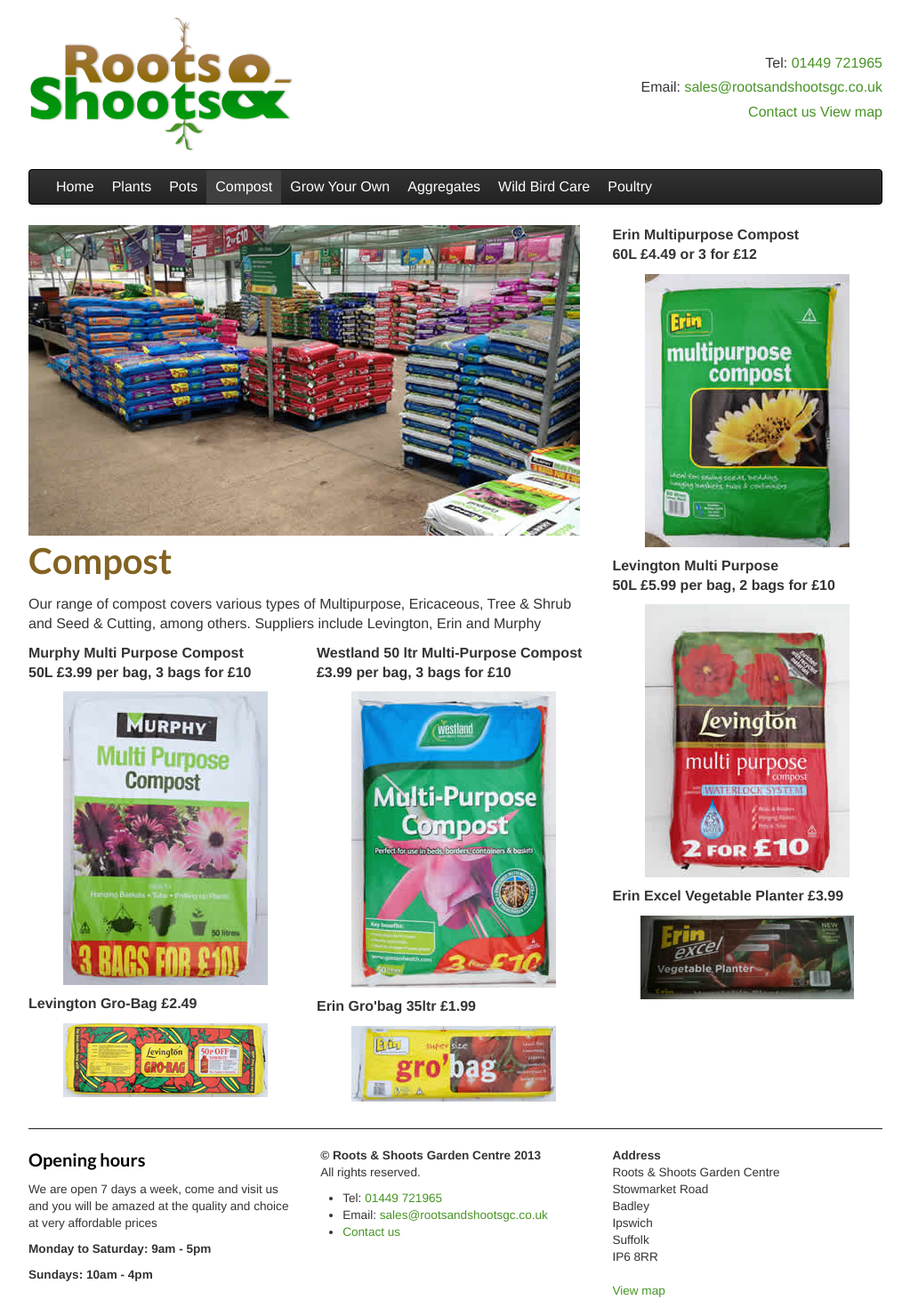
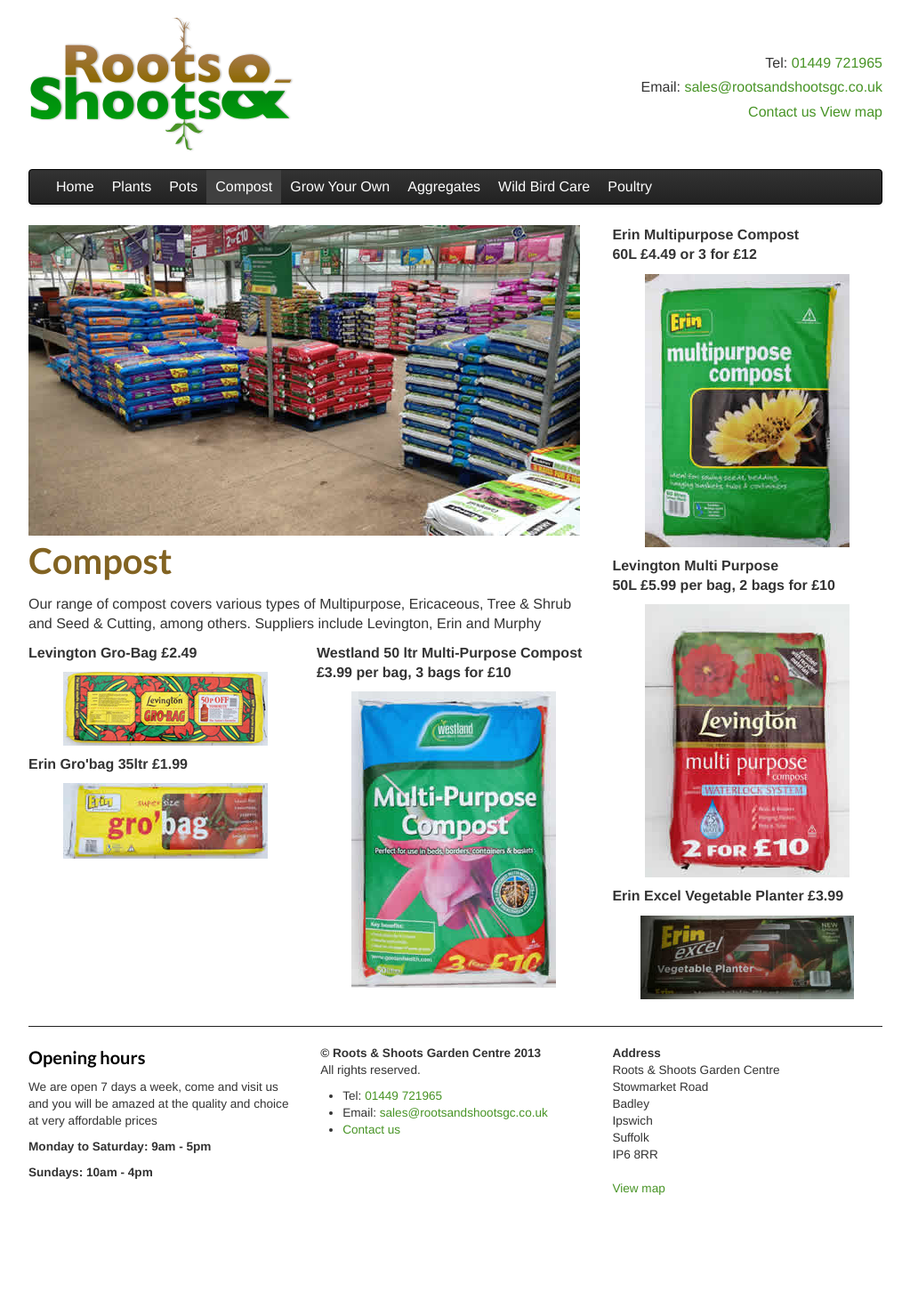
Before and after one commit to RootsShoots/site, a Jekyll site: the page built from compost.md, in a window 1280 px wide. Shown: the whole page at 89% size, without its empty margins (128-1151 px from the left). Built offline with Jekyll 4.4.1, drawn with Linux system fonts in a browser that asks for light colours; nearby versions of some CDN libraries; after the commit the page ends 1355 px from its top, so only the background shows below that.

Commit message:
Compost stuff
no more murphy
moved erin bags

```diff
--- a/compost.md
+++ b/compost.md
@@ -20,25 +20,25 @@
 <div class="row-fluid space-img">
     <div class="span6">
 
-<p><b>Murphy Multi Purpose Compost<br />
-50L &pound;3.99 per bag, 3 bags for &pound;10</b></p>
 
-<p><img alt="Murphy Multi Purpose Compost" src="img/murphys.jpg" /></p>
 
 <p><b>Levington Gro-Bag £2.49</b></p>
 
 <p><img alt="Levington Gro-Bag" src="img/levington-grobag.jpg" /></p>
 
-    </div>
+<p><b>Erin Gro'bag 35ltr £1.99</b></p>
+
+<p><img alt="Erin Gro'bag 35ltr £1.99" src="img/erin-grobag.jpg" /></p>
+
+ </div>
     <div class="span6">
+
 
 <p><b>Westland 50 ltr Multi-Purpose Compost <br /> £3.99 per bag, 3 bags for £10</b></p>
 
 <p><img alt=" Westland 50 ltr Multi-Purpose Compost £3.99 per bag, 3 bags for £10" src="img/westlands.jpg" /></p>
 
-<p><b>Erin Gro'bag 35ltr £1.99</b></p>
 
-<p><img alt="Erin Gro'bag 35ltr £1.99" src="img/erin-grobag.jpg" /></p>
 
 
     </div>
```
